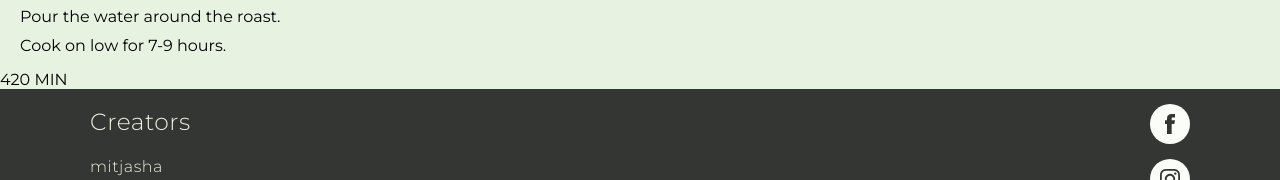
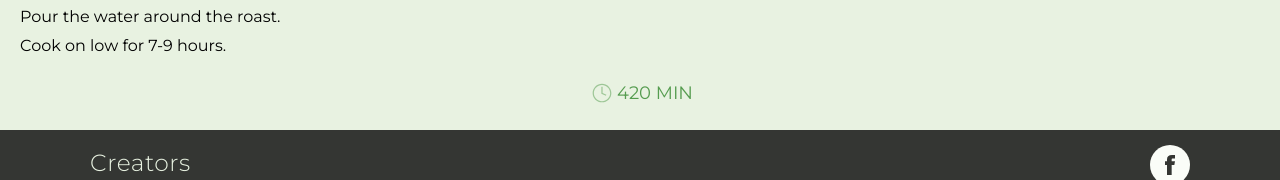
Before and after one commit to mitjasha/avocado, a React (Create React App) app: page / in a window 1280 px wide. Shown: the part 854-1034 px from the top of the page. Built offline with nearby package versions, Linux system fonts and the light colour scheme.

Commit message:
feat: add scss styles for class recipe__time

```diff
--- a/src/pages/RecipeScreen/RecipeScreen.scss
+++ b/src/pages/RecipeScreen/RecipeScreen.scss
@@ -100,3 +100,27 @@
         padding: 5px 0px;
     }
 }
+
+.recipe__time {
+    width: 100%;
+    height: 45px;
+    display: flex;
+    justify-content: center;
+    align-items: center;
+    padding-bottom: 15px;
+
+    &__icon {
+        width: 20px;
+        height: 20px;
+        background-image: url("../../assets/svg/clock_recipe.svg");
+        background-repeat: no-repeat;
+        background-size: cover;
+        margin: 0px 5px;
+    }
+
+    &__text {
+        font-weight: 400;
+        font-size: 18px;
+        color: $dark-green;
+    }
+}
--- a/src/pages/RecipeScreen/RecipeScreen.tsx
+++ b/src/pages/RecipeScreen/RecipeScreen.tsx
@@ -48,9 +48,9 @@ const RecipeScreen: React.FC = () => {
           ))}
         </ul>
       </div>
-      <div>
-        <div />
-        <span>{recipes[0].time} MIN</span>
+      <div className="recipe__time">
+        <div className="recipe__time__icon" />
+        <span className="recipe__time__text">{recipes[0].time} MIN</span>
       </div>
     </div>
   );
```
